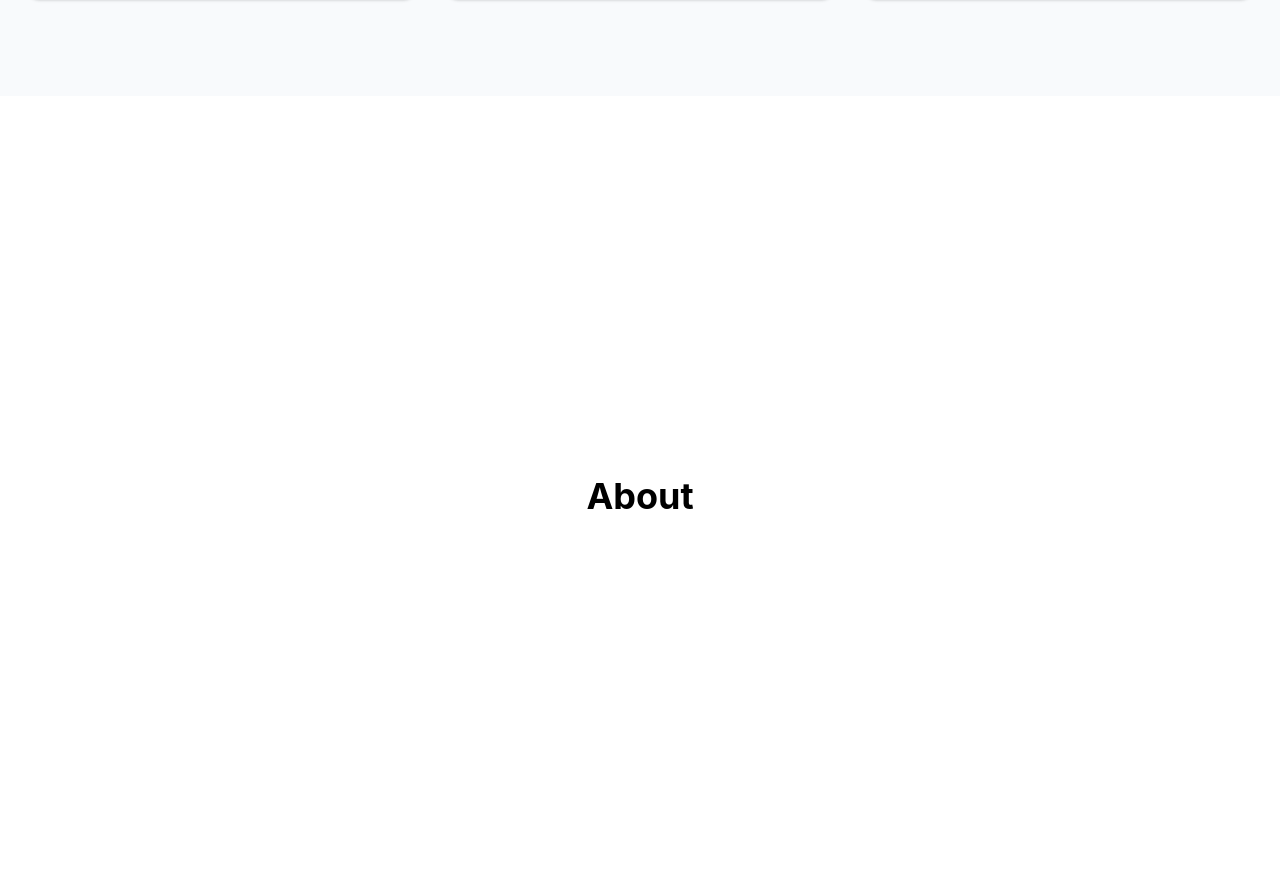
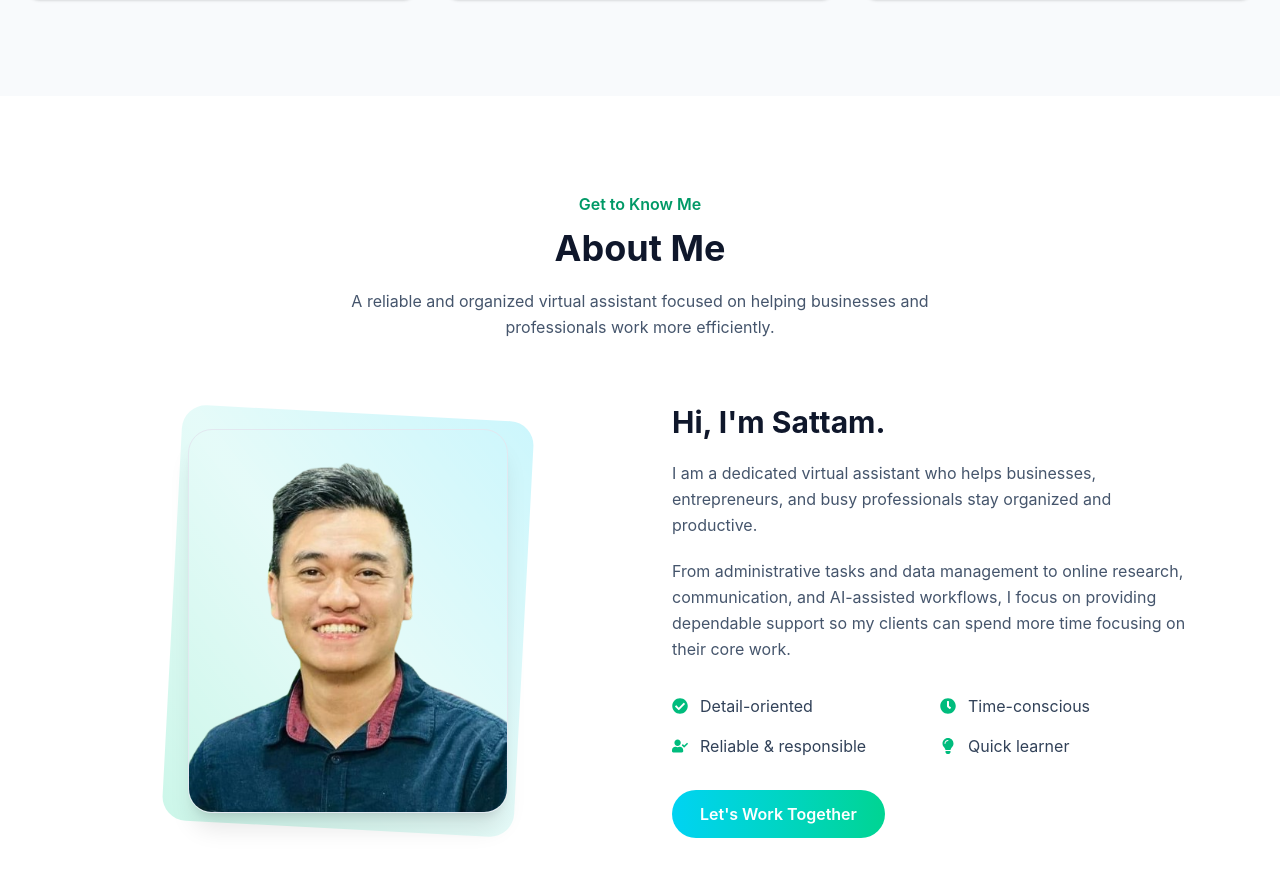
Before and after one commit to sattamap/sattam_portfolio, a React (Vite) app: page / in a window 1280 px wide. Shown: the part 1660-2536 px from the top of the page. Built offline with nearby package versions, Linux system fonts and the light colour scheme.

Commit message:
feat: add about me section

```diff
--- a/src/App.tsx
+++ b/src/App.tsx
@@ -1,6 +1,7 @@
 import Navbar from "./components/Navbar";
 import Hero from "./components/Hero";
 import Services from "./components/Services";
+import About from "./components/About";
 
 function App() {
   return (
@@ -8,35 +9,9 @@ function App() {
       <Navbar />
 
       <main>
-        <Hero/>
-        <Services/>
-        <section
-          id="about"
-          className="min-h-screen flex items-center justify-center"
-        >
-          <h2 className="text-4xl font-bold">About</h2>
-        </section>
-
-        <section
-          id="tools"
-          className="min-h-screen flex items-center justify-center"
-        >
-          <h2 className="text-4xl font-bold">Tools</h2>
-        </section>
-
-        <section
-          id="portfolio"
-          className="min-h-screen flex items-center justify-center"
-        >
-          <h2 className="text-4xl font-bold">Portfolio</h2>
-        </section>
-
-        <section
-          id="contact"
-          className="min-h-screen flex items-center justify-center"
-        >
-          <h2 className="text-4xl font-bold">Contact</h2>
-        </section>
+        <Hero />
+        <Services />
+        <About />
       </main>
     </>
   );
--- /dev/null
+++ b/src/components/About.tsx
@@ -0,0 +1,229 @@
+import { motion, type Variants } from "framer-motion";
+import {
+  FaCheckCircle,
+  FaClock,
+  FaUserCheck,
+  FaLightbulb,
+} from "react-icons/fa";
+
+import profileImage from "../assets/sattam_image.png";
+
+const About = () => {
+  /* ================= ANIMATIONS ================= */
+
+  const containerVariant: Variants = {
+    hidden: {},
+    visible: {
+      transition: {
+        staggerChildren: 0.15,
+      },
+    },
+  };
+
+  const itemVariant: Variants = {
+    hidden: {
+      opacity: 0,
+      y: 30,
+    },
+    visible: {
+      opacity: 1,
+      y: 0,
+      transition: {
+        duration: 0.6,
+        ease: [0.25, 0.1, 0.25, 1],
+      },
+    },
+  };
+
+  const imageVariant: Variants = {
+    hidden: {
+      opacity: 0,
+      x: -40,
+      scale: 0.95,
+    },
+    visible: {
+      opacity: 1,
+      x: 0,
+      scale: 1,
+      transition: {
+        duration: 0.8,
+        ease: [0.25, 0.1, 0.25, 1],
+      },
+    },
+  };
+
+  /* ================= SCROLL ================= */
+
+  const scrollToContact = () => {
+    document.querySelector("#contact")?.scrollIntoView({
+      behavior: "smooth",
+    });
+  };
+
+  return (
+    <section
+      id="about"
+      className="bg-white py-24"
+    >
+      <motion.div
+        className="max-w-6xl mx-auto px-6"
+        variants={containerVariant}
+        initial="hidden"
+        whileInView="visible"
+        viewport={{ once: true, amount: 0.2 }}
+      >
+        {/* ================= SECTION HEADER ================= */}
+
+        <motion.div
+          variants={itemVariant}
+          className="text-center max-w-2xl mx-auto mb-16"
+        >
+          <p className="text-emerald-600 font-semibold mb-3">
+            Get to Know Me
+          </p>
+
+          <h2 className="text-3xl md:text-4xl font-bold text-slate-900 mb-5">
+            About Me
+          </h2>
+
+          <p className="text-slate-600 leading-relaxed">
+            A reliable and organized virtual assistant focused on helping
+            businesses and professionals work more efficiently.
+          </p>
+        </motion.div>
+
+        {/* ================= MAIN CONTENT ================= */}
+
+        <div className="grid lg:grid-cols-2 gap-12 lg:gap-16 items-center">
+
+          {/* ================= IMAGE ================= */}
+
+          <motion.div
+            variants={imageVariant}
+            className="flex justify-center"
+          >
+            <div className="relative">
+
+              {/* Decorative background */}
+
+              <div
+                className="absolute -inset-4
+                bg-linear-to-tr from-emerald-400/20
+                via-teal-400/10 to-cyan-400/20
+                rounded-3xl rotate-3"
+              />
+
+              {/* Image card */}
+
+              <div
+                className="relative
+                w-72 h-80
+                md:w-80 md:h-96
+                overflow-hidden
+                rounded-3xl
+                border border-slate-200
+                shadow-xl"
+              >
+                <img
+                  src={profileImage}
+                  alt="Sattam Chakma - Virtual Assistant"
+                  className="w-full h-full object-cover"
+                />
+              </div>
+
+            </div>
+          </motion.div>
+
+          {/* ================= TEXT CONTENT ================= */}
+
+          <motion.div
+            variants={containerVariant}
+            className="text-center lg:text-left"
+          >
+            <motion.h3
+              variants={itemVariant}
+              className="text-2xl md:text-3xl font-bold text-slate-900 mb-5"
+            >
+              Hi, I'm Sattam.
+            </motion.h3>
+
+            <motion.p
+              variants={itemVariant}
+              className="text-slate-600 leading-relaxed mb-5"
+            >
+              I am a dedicated virtual assistant who helps businesses,
+              entrepreneurs, and busy professionals stay organized and
+              productive.
+            </motion.p>
+
+            <motion.p
+              variants={itemVariant}
+              className="text-slate-600 leading-relaxed mb-8"
+            >
+              From administrative tasks and data management to online
+              research, communication, and AI-assisted workflows, I focus on
+              providing dependable support so my clients can spend more time
+              focusing on their core work.
+            </motion.p>
+
+            {/* ================= STRENGTHS ================= */}
+
+            <motion.div
+              variants={itemVariant}
+              className="grid sm:grid-cols-2 gap-4 mb-8"
+            >
+              <div className="flex items-center gap-3">
+                <FaCheckCircle className="text-emerald-500 shrink-0" />
+                <span className="text-slate-700">
+                  Detail-oriented
+                </span>
+              </div>
+
+              <div className="flex items-center gap-3">
+                <FaClock className="text-emerald-500 shrink-0" />
+                <span className="text-slate-700">
+                  Time-conscious
+                </span>
+              </div>
+
+              <div className="flex items-center gap-3">
+                <FaUserCheck className="text-emerald-500 shrink-0" />
+                <span className="text-slate-700">
+                  Reliable & responsible
+                </span>
+              </div>
+
+              <div className="flex items-center gap-3">
+                <FaLightbulb className="text-emerald-500 shrink-0" />
+                <span className="text-slate-700">
+                  Quick learner
+                </span>
+              </div>
+            </motion.div>
+
+            {/* ================= CTA ================= */}
+
+            <motion.div variants={itemVariant}>
+              <button
+                onClick={scrollToContact}
+                className="inline-flex items-center
+                rounded-full
+                bg-linear-to-r from-cyan-400 to-emerald-400
+                px-7 py-3
+                font-semibold text-white
+                transition-all duration-300
+                hover:scale-105
+                hover:shadow-[0_0_20px_rgba(16,185,129,0.5)]"
+              >
+                Let's Work Together
+              </button>
+            </motion.div>
+          </motion.div>
+
+        </div>
+      </motion.div>
+    </section>
+  );
+};
+
+export default About;
```
